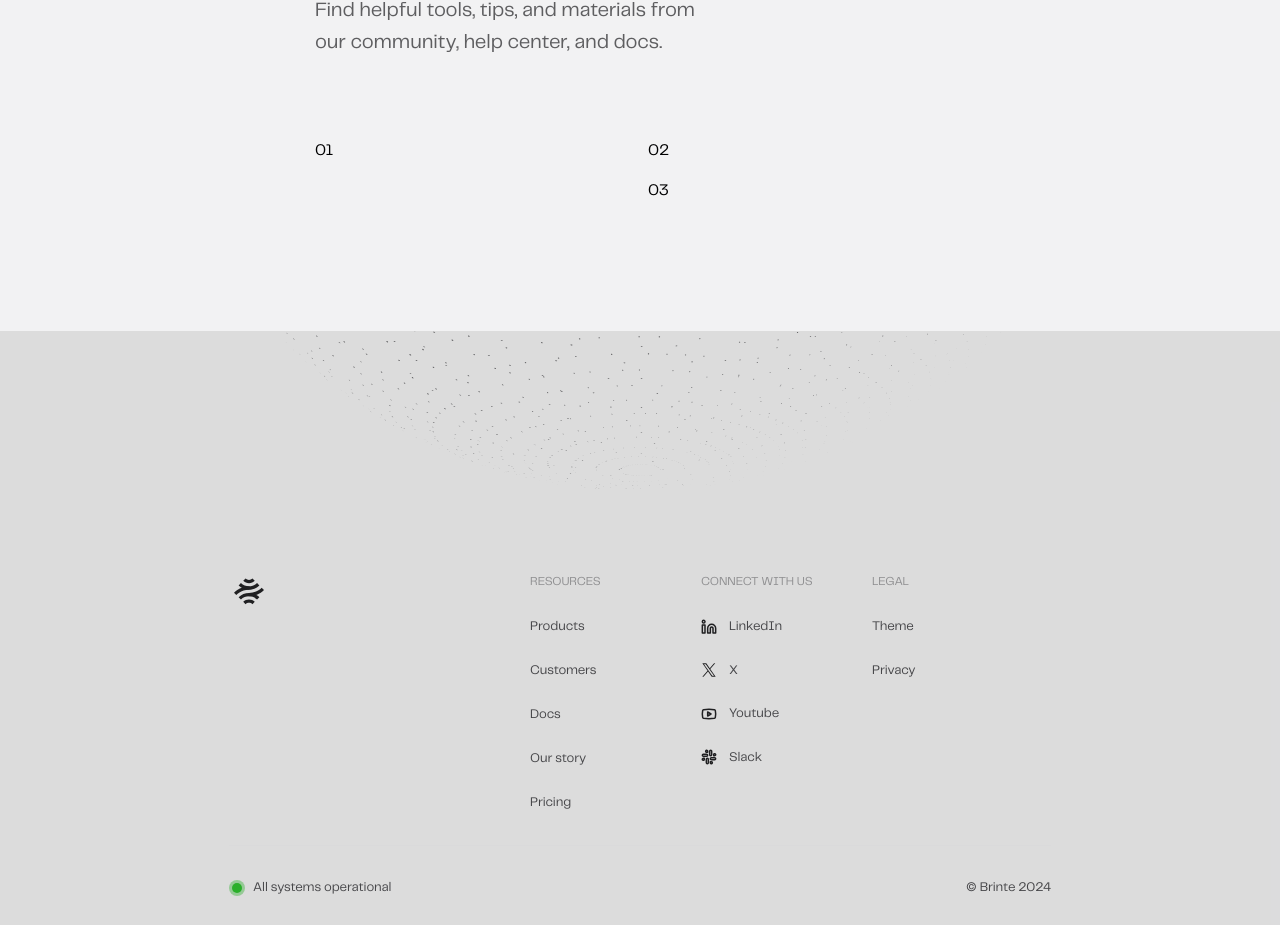
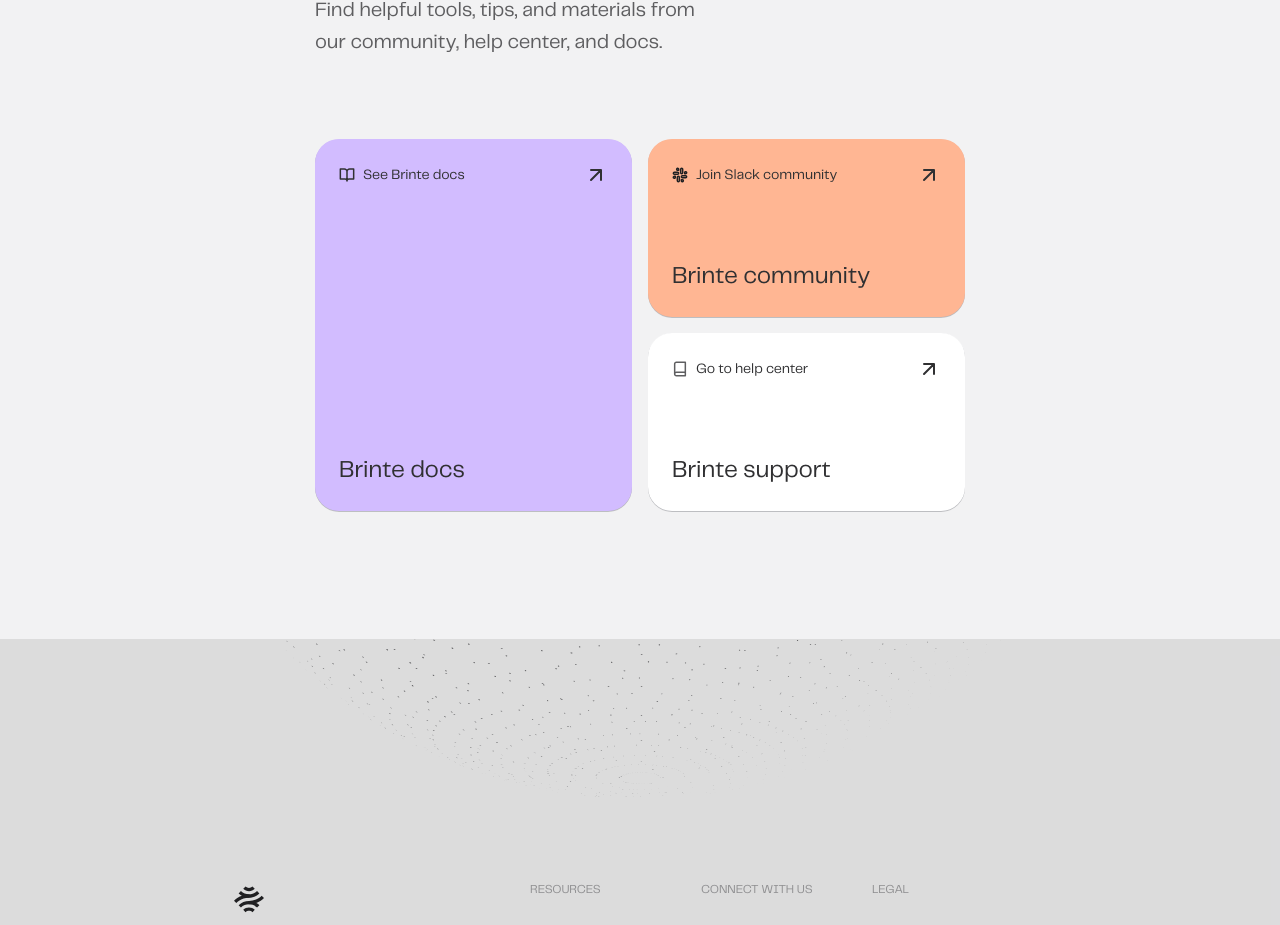
Before and after one commit to layrayson/okra-fe-design-test, a Next.js app: page / in a window 1280 px wide. Shown: the part 869-1794 px from the top of the page. Built offline with nearby package versions, Linux system fonts and the light colour scheme.

Commit message:
FEAT: complete helpful resources section

```diff
--- /dev/null
+++ b/src/components/landing/common/CardComponent.tsx
@@ -0,0 +1,42 @@
+import { ArrowUpRight } from "@/components/shared/Icon";
+import Link from "next/link";
+
+type Props = {
+  name: string;
+  description: string;
+  path: string;
+  icon: JSX.Element;
+  className?: string;
+};
+export const CardComponent = ({
+  name,
+  description,
+  path,
+  icon,
+  className = "",
+}: Props) => {
+  return (
+    <div
+      className={
+        "p-6 rounded-3xl flex flex-col flex-1 justify-between shadow-[0px_0.5px_0px_0px_#565E7114,0px_0.5px_0px_0px_#3F47591F,0px_1px_0.5px_0px_#00000029] " +
+        className
+      }
+    >
+      <div className="flex justify-between items-center">
+        <div className="flex items-center gap-x-2">
+          {icon}{" "}
+          <p className="text-sm leading-22px text-black-600">{description}</p>
+        </div>
+        <div>
+          <Link href={path}>
+            <ArrowUpRight className="h-6 w-6" />
+          </Link>
+        </div>
+      </div>
+
+      <div>
+        <p className="text-2xl text-black-600">{name}</p>
+      </div>
+    </div>
+  );
+};
--- a/src/components/landing/contact-us/HelpfulResources.tsx
+++ b/src/components/landing/contact-us/HelpfulResources.tsx
@@ -1,4 +1,6 @@
 import { SectionAlign } from "@/components/shared/SectionAlign";
+import { CardComponent } from "../common/CardComponent";
+import { Book, BookOpen, Slack } from "@/components/shared/Icon";
 
 const HelpfulResources = () => {
   return (
@@ -22,9 +24,35 @@
           </div>
           <div>
             <div className="grid grid-rows-2 grid-cols-2 grid-flow-col gap-4">
-              <div className="row-span-2 col-span-1 ...">01</div>
-              <div className="row-span-1 col-span-1 ...">02</div>
-              <div className="row-span-1 col-span-1 ...">03</div>
+              <div className="row-span-2 col-span-1">
+                <CardComponent
+                  name={"Brinte docs"}
+                  description={"See Brinte docs"}
+                  path={"/docs"}
+                  icon={<BookOpen className="w-4 h-4" />}
+                  className={"bg-primary-400 h-[23.25rem]"}
+                />
+              </div>
+              <div className="row-span-1 col-span-1">
+                {" "}
+                <CardComponent
+                  name={"Brinte community"}
+                  description={"Join Slack community"}
+                  path={"/community"}
+                  icon={<Slack className="w-4 h-4" />}
+                  className={"bg-orange-400 h-full"}
+                />
+              </div>
+              <div className="row-span-1 col-span-1">
+                {" "}
+                <CardComponent
+                  name={"Brinte support"}
+                  description={"Go to help center"}
+                  path={"/support"}
+                  icon={<Book className="w-4 h-4" />}
+                  className={"bg-white h-full"}
+                />
+              </div>
             </div>
           </div>
         </div>
--- a/src/lib/theme/AppColors.ts
+++ b/src/lib/theme/AppColors.ts
@@ -3,6 +3,7 @@
     200: "#E6E6E7",
     subdued: "#909092",
     label: "#464649",
+    600: "#303032",
     900: "#202022",
     "on-neutral": "#F2F2F3",
     secondary: "#5E5E60",
--- a/tailwind.config.ts
+++ b/tailwind.config.ts
@@ -15,6 +15,7 @@
           200: AppColors.black[200],
           subdued: AppColors.black.subdued,
           label: AppColors.black.label,
+          600: AppColors.black[600],
           900: AppColors.black[900],
           "on-neutral": AppColors.black["on-neutral"],
           secondary: AppColors.black["secondary"],
```
